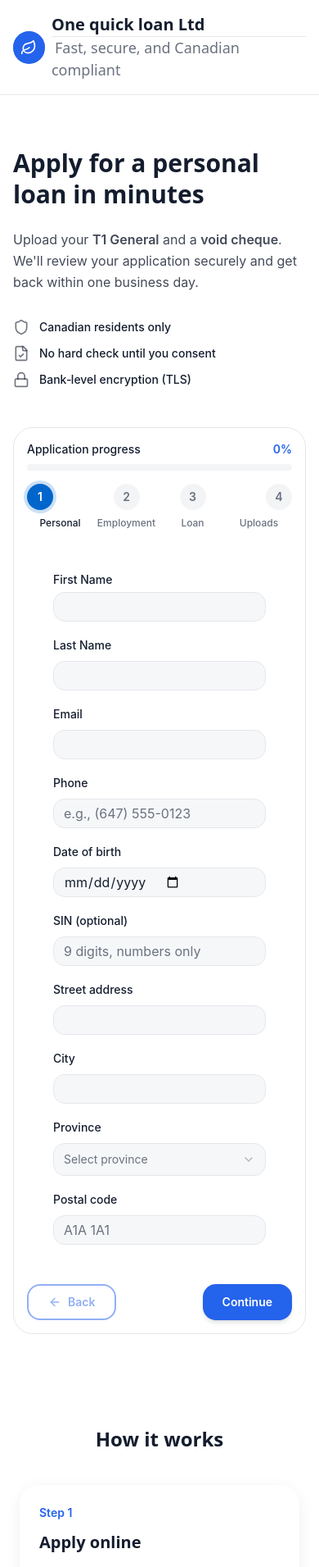
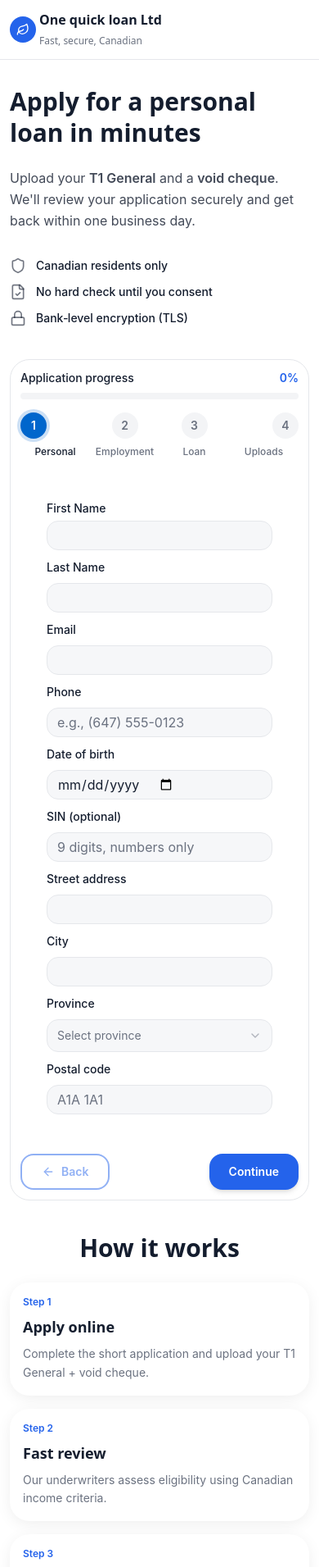
Before and after one commit to sabba1010/Loan-Frintend-Backend, a React (Vite) app: page / in a window 390 px wide. Shown: the top 1911 px of the page at 82% size. Built offline with nearby package versions, Linux system fonts and the light colour scheme; the HTML template or start-up script is replaced by a standard one.

Commit message:
Update design

```diff
--- a/src/components/Footer.tsx
+++ b/src/components/Footer.tsx
@@ -1,8 +1,8 @@
 export function Footer() {
   return (
-    <footer className="py-8 px-6 border-t border-border bg-muted/30">
+    <footer className="py-6 sm:py-8 px-3 sm:px-6 border-t border-border bg-muted/30">
       <div className="max-w-6xl mx-auto text-center">
-        <p className="text-sm text-muted-foreground">
+        <p className="text-xs sm:text-sm text-muted-foreground leading-relaxed">
           © {new Date().getFullYear()} One quick loan Ltd Financial Inc. |{" "}
           <button className="hover:text-foreground transition-colors">Privacy</button> •{" "}
           <button className="hover:text-foreground transition-colors">Terms</button> •{" "}
--- a/src/components/Header.tsx
+++ b/src/components/Header.tsx
@@ -6,15 +6,15 @@ export function Header() {
   };
 
   return (
-    <header className="w-full py-4 px-4 bg-card border-b border-border sticky top-0 z-50">
+    <header className="w-full py-3 sm:py-4 px-3 sm:px-4 bg-card border-b border-border sticky top-0 z-50">
       <div className="max-w-7xl mx-auto flex items-center justify-between">
-        <div className="flex items-center gap-2">
-          <div className="w-10 h-10 rounded-xl bg-primary flex items-center justify-center">
-            <Leaf className="w-5 h-5 text-primary-foreground" />
+        <div className="flex items-center gap-1 sm:gap-2 min-w-0">
+          <div className="w-8 sm:w-10 h-8 sm:h-10 rounded-xl bg-primary flex items-center justify-center flex-shrink-0">
+            <Leaf className="w-4 sm:w-5 h-4 sm:h-5 text-primary-foreground" />
           </div>
-          <div>
-            <span className="text-xl font-bold font-display text-foreground">One quick loan Ltd</span><hr className="visibility-hidden"/>
-            <span className="text-[18px] font-normal font-display text-muted-foreground ml-1">Fast, secure, and Canadian compliant</span>
+          <div className="min-w-0">
+            <span className="text-base sm:text-lg lg:text-xl font-bold font-display text-foreground block">One quick loan Ltd</span>
+            <span className="text-xs sm:text-sm lg:text-base font-normal font-display text-muted-foreground">Fast, secure, Canadian</span>
           </div>
         </div>
         <nav className="hidden md:flex items-center gap-6">
--- a/src/components/HowItWorks.tsx
+++ b/src/components/HowItWorks.tsx
@@ -15,19 +15,19 @@ export function HowItWorks() {
   ];
 
   return (
-    <section id="how-it-works" className="py-16 px-6">
+    <section id="how-it-works" className="py-6 sm:py-12 md:py-16 px-3 sm:px-6">
       <div className="max-w-6xl mx-auto">
-        <h2 className="text-2xl md:text-3xl font-bold font-display text-foreground text-center mb-10">
+        <h2 className="text-3xl sm:text-3xl md:text-3xl font-bold font-display text-foreground text-center mb-6 sm:mb-10">
           How it works
         </h2>
-        <div className="grid md:grid-cols-3 gap-8">
+        <div className="grid grid-cols-1 sm:grid-cols-2 md:grid-cols-3 gap-4 sm:gap-6 md:gap-8">
           {steps.map((step, i) => (
-            <div key={step.title} className="bg-card rounded-2xl p-6 shadow-card flex flex-col justify-between">
-              <div className="text-sm font-semibold text-primary mb-3">Step {i + 1}</div>
-              <h3 className="text-xl font-semibold font-display text-foreground mb-3">
+            <div key={step.title} className="bg-card rounded-2xl p-4 sm:p-6 shadow-card flex flex-col justify-between">
+              <div className="text-xs sm:text-sm font-semibold text-primary mb-2 sm:mb-3">Step {i + 1}</div>
+              <h3 className="text-lg sm:text-xl font-semibold font-display text-foreground mb-2 sm:mb-3">
                 {step.title}
               </h3>
-              <p className="text-base text-muted-foreground leading-relaxed">
+              <p className="text-sm sm:text-base text-muted-foreground leading-relaxed">
                 {step.description}
               </p>
             </div>
--- a/src/components/RequiredDocs.tsx
+++ b/src/components/RequiredDocs.tsx
@@ -2,30 +2,30 @@ import { FileText, CreditCard } from "lucide-react";
 
 export function RequiredDocs() {
   return (
-    <section id="required-docs" className="py-16 px-6 bg-muted/50">
+    <section id="required-docs" className="py-12 sm:py-16 px-3 sm:px-6 bg-muted/50">
       <div className="max-w-6xl mx-auto">
-        <h2 className="text-2xl md:text-3xl font-bold font-display text-foreground text-center mb-10">
+        <h2 className="text-2xl sm:text-2xl md:text-3xl font-bold font-display text-foreground text-center mb-6 sm:mb-10">
           Required documents
         </h2>
-        <div className="grid md:grid-cols-2 gap-6 max-w-4xl mx-auto">
-          <div className="bg-card rounded-2xl p-6 shadow-card flex gap-4">
-            <div className="w-10 h-10 rounded-xl bg-primary/10 flex items-center justify-center flex-shrink-0">
-              <FileText className="w-5 h-5 text-primary" />
+        <div className="grid grid-cols-1 md:grid-cols-2 gap-4 sm:gap-6 max-w-4xl mx-auto">
+          <div className="bg-card rounded-2xl p-4 sm:p-6 shadow-card flex gap-3 sm:gap-4">
+            <div className="w-8 sm:w-10 h-8 sm:h-10 rounded-xl bg-primary/10 flex items-center justify-center flex-shrink-0">
+              <FileText className="w-4 sm:w-5 h-4 sm:h-5 text-primary" />
             </div>
             <div>
-              <h3 className="font-semibold text-foreground mb-1">T1 General</h3>
-              <p className="text-sm text-muted-foreground leading-relaxed">
+              <h3 className="font-semibold text-foreground mb-1 text-sm sm:text-base">T1 General</h3>
+              <p className="text-xs sm:text-sm text-muted-foreground leading-relaxed">
                 Most recent tax year, PDF export from CRA My Account or your tax software.
               </p>
             </div>
           </div>
-          <div className="bg-card rounded-2xl p-6 shadow-card flex gap-4">
-            <div className="w-10 h-10 rounded-xl bg-primary/10 flex items-center justify-center flex-shrink-0">
-              <CreditCard className="w-5 h-5 text-primary" />
+          <div className="bg-card rounded-2xl p-4 sm:p-6 shadow-card flex gap-3 sm:gap-4">
+            <div className="w-8 sm:w-10 h-8 sm:h-10 rounded-xl bg-primary/10 flex items-center justify-center flex-shrink-0">
+              <CreditCard className="w-4 sm:w-5 h-4 sm:h-5 text-primary" />
             </div>
             <div>
-              <h3 className="font-semibold text-foreground mb-1">Void cheque</h3>
-              <p className="text-sm text-muted-foreground leading-relaxed">
+              <h3 className="font-semibold text-foreground mb-1 text-sm sm:text-base">Void cheque</h3>
+              <p className="text-xs sm:text-sm text-muted-foreground leading-relaxed">
                 A PDF/PNG/JPG showing your name, institution, transit & account numbers. Many banks allow downloading a "Direct Deposit / Pre‑authorized Debit" form.
               </p>
             </div>
--- a/src/components/steps/EmploymentStep.tsx
+++ b/src/components/steps/EmploymentStep.tsx
@@ -29,7 +29,7 @@ export function EmploymentStep({ data, onChange }: EmploymentStepProps) {
 
   return (
     <div className="space-y-4 animate-fade-in">
-      <div className="grid grid-cols-1 md:grid-cols-2 gap-4">
+      <div className="grid grid-cols-1 md:grid-cols-2 gap-2 md:gap-4">
         <div className="space-y-1">
           <Label htmlFor="employmentStatus">Employment status</Label>
           <Select
--- a/src/components/steps/LoanStep.tsx
+++ b/src/components/steps/LoanStep.tsx
@@ -30,7 +30,7 @@ export function LoanStep({ data, onChange }: LoanStepProps) {
 
   return (
     <div className="space-y-4 animate-fade-in">
-      <div className="grid grid-cols-1 md:grid-cols-2 gap-4">
+      <div className="grid grid-cols-1 md:grid-cols-2 gap-2 md:gap-4">
         <div className="space-y-1">
           <Label htmlFor="loanAmount">Requested amount (CAD)</Label>
           <Input
--- a/src/components/steps/PersonalInfoStep.tsx
+++ b/src/components/steps/PersonalInfoStep.tsx
@@ -99,7 +99,7 @@ export function PersonalInfoStep({ data, onChange }: PersonalInfoStepProps) {
 
   return (
     <div className="space-y-4 animate-fade-in">
-      <div className="grid grid-cols-1 md:grid-cols-2 gap-4">
+      <div className="grid grid-cols-1 md:grid-cols-2 gap-2 md:gap-4">
         <div className="space-y-1">
           <Label htmlFor="firstName">First Name</Label>
           <Input
--- a/src/pages/Index.tsx
+++ b/src/pages/Index.tsx
@@ -12,20 +12,22 @@ const Index = () => {
       <Header />
 
       <div className="bg-white">
-        <div className="max-w-7xl mx-auto px-4 py-12 lg:py-16">
-          <div className="grid lg:grid-cols-2 gap-8 items-center">
+        <div className="max-w-7xl mx-auto px-3 sm:px-4 py-4 sm:py-4 lg:py-16">
+          <div className="grid grid-cols-1 lg:grid-cols-2 gap-6 sm:gap-8 items-center">
             {/* Hero content */}
             <HeroSection />
 
             {/* Application form */}
-            <div className="bg-card rounded-2xl border border-border p-4 lg:p-6">
+            <div className="bg-card rounded-2xl border border-border p-3 sm:p-4 lg:p-6">
               <LoanApplicationForm />
             </div>
           </div>
         </div>
       </div>
 
-      <HowItWorks />
+<HowItWorks />
+
+
       <RequiredDocs />
       <FAQSection />
       <Footer />
```
